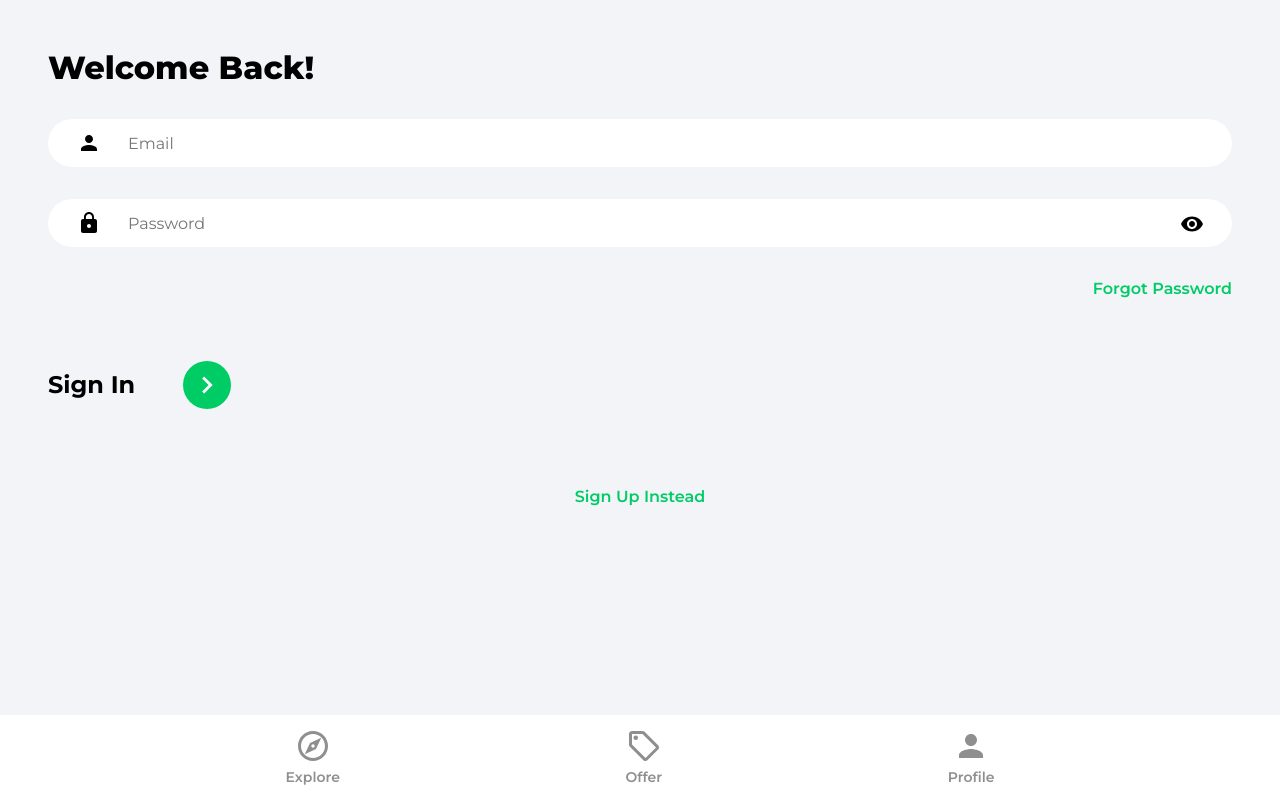
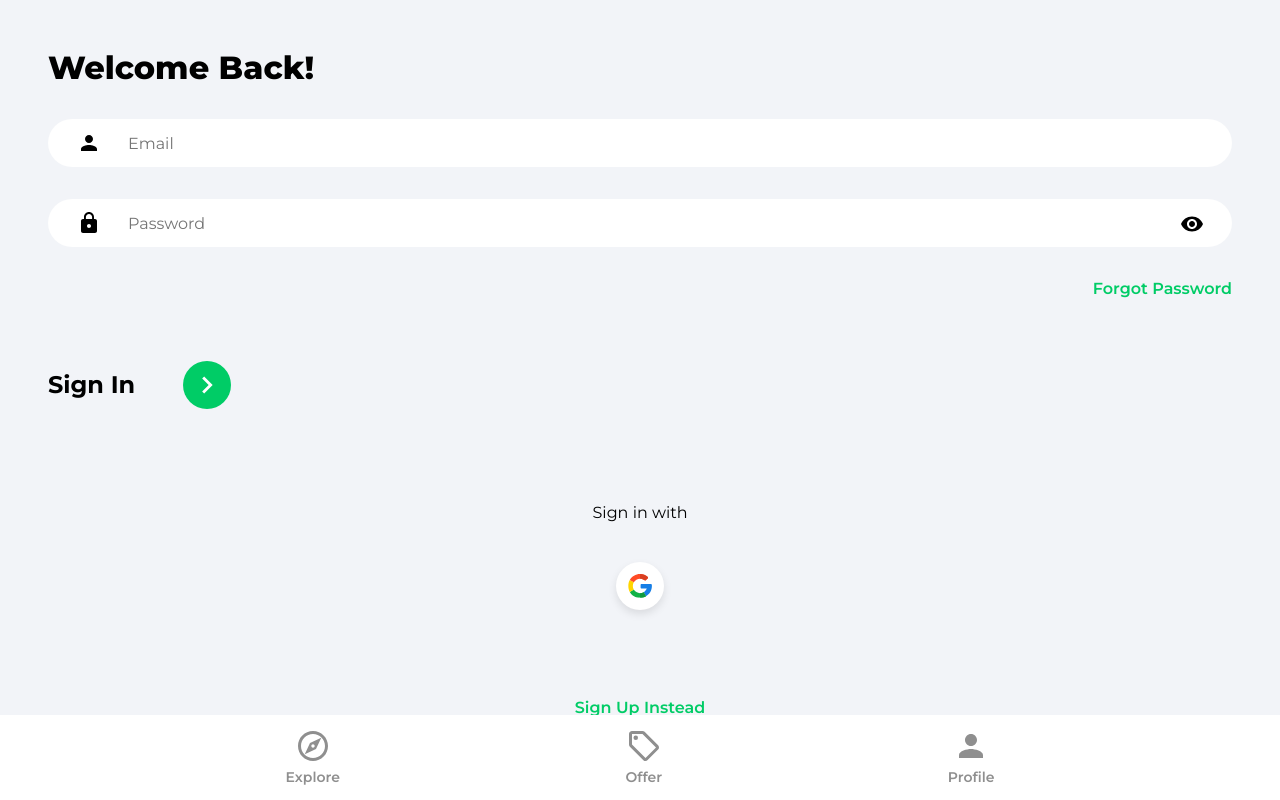
Before and after one commit to ReneMSdev/house-marketplace, a React (Vite) app: page /sign-in in a window 1280 px wide. Built offline with nearby package versions, Linux system fonts and the light colour scheme; no server answers.

Commit message:
Google OAuth

```diff
--- /dev/null
+++ b/src/components/OAuth.jsx
@@ -0,0 +1,54 @@
+import { useLocation, useNavigate } from 'react-router-dom'
+import { signInWithPopup, GoogleAuthProvider } from 'firebase/auth'
+import { doc, setDoc, getDoc, serverTimestamp } from 'firebase/firestore'
+import { auth, db } from '../firebase.config'
+import { toast } from 'react-toastify'
+import googleIcon from '../assets/svg/googleIcon.svg'
+
+const OAuth = () => {
+  const navigate = useNavigate()
+  const location = useLocation()
+
+  const onGoogleClick = async () => {
+    try {
+      const provider = new GoogleAuthProvider()
+      const result = await signInWithPopup(auth, provider)
+      const user = result.user
+
+      // check for user
+      const docRef = doc(db, 'users', user.uid)
+      const docSnapshot = await getDoc(docRef)
+
+      // if user doesn't exist, create user in firestore
+      if (!docSnapshot.exists()) {
+        await setDoc(doc(db, 'users', user.uid), {
+          name: user.displayName,
+          email: user.email,
+          timestamp: serverTimestamp(),
+        })
+      }
+      navigate('/')
+      // eslint-disable-next-line no-unused-vars
+    } catch (error) {
+      console.log(`error: ${error}`)
+      toast.error('Could not authorize with Google')
+    }
+  }
+
+  return (
+    <div className="socialLogin">
+      <p>Sign {location.pathname === '/sign-up' ? 'up' : 'in'} with</p>
+      <button
+        className="socialIconDiv"
+        onClick={onGoogleClick}
+      >
+        <img
+          className="socialIconImg"
+          src={googleIcon}
+          alt="google"
+        />
+      </button>
+    </div>
+  )
+}
+export default OAuth
--- a/src/firebase.config.js
+++ b/src/firebase.config.js
@@ -1,4 +1,5 @@
 import { initializeApp } from 'firebase/app'
+import { getAuth } from 'firebase/auth'
 import { getFirestore } from 'firebase/firestore'
 
 // Your web app's Firebase configuration
@@ -13,4 +14,7 @@
 
 // Initialize Firebase
 const app = initializeApp(firebaseConfig)
+
+// Singleton Instances
+export const auth = getAuth(app)
 export const db = getFirestore()
--- a/src/hooks/useAuthStatus.js
+++ b/src/hooks/useAuthStatus.js
@@ -1,12 +1,12 @@
 import { useEffect, useState } from 'react'
-import { getAuth, onAuthStateChanged } from 'firebase/auth'
+import { onAuthStateChanged } from 'firebase/auth'
+import { auth } from '../firebase.config'
 
 export const useAuthStatus = () => {
   const [loggedIn, setLoggedIn] = useState(false)
   const [checkingStatus, setCheckingStatus] = useState(true)
 
   useEffect(() => {
-    const auth = getAuth()
     onAuthStateChanged(auth, (user) => {
       if (user) setLoggedIn(true)
 
--- a/src/pages/ForgotPassword.jsx
+++ b/src/pages/ForgotPassword.jsx
@@ -1,8 +1,9 @@
 import { useState } from 'react'
 import { Link } from 'react-router-dom'
-import { getAuth, sendPasswordResetEmail } from 'firebase/auth'
+import { sendPasswordResetEmail } from 'firebase/auth'
 import { toast } from 'react-toastify'
 import ArrowRightIcon from '../assets/svg/keyboardArrowRightIcon.svg?react'
+import { auth } from '../firebase.config'
 
 const ForgotPassword = () => {
   const [email, setEmail] = useState('')
@@ -12,7 +13,6 @@
   const onSubmit = async (e) => {
     e.preventDefault()
     try {
-      const auth = getAuth()
       await sendPasswordResetEmail(auth, email)
       toast.success('Email was sent')
       // eslint-disable-next-line no-unused-vars
--- a/src/pages/Profile.jsx
+++ b/src/pages/Profile.jsx
@@ -1,12 +1,11 @@
 import { useState } from 'react'
-import { getAuth, updateProfile } from 'firebase/auth'
+import { updateProfile } from 'firebase/auth'
 import { useNavigate } from 'react-router-dom'
-import { db } from '../firebase.config'
+import { auth, db } from '../firebase.config'
 import { updateDoc, doc } from 'firebase/firestore'
 import { toast } from 'react-toastify'
 
 const Profile = () => {
-  const auth = getAuth()
   const [changeDetails, setChangeDetails] = useState(false)
   const [formData, setFormData] = useState({
     name: auth.currentUser.displayName,
--- a/src/pages/SignIn.jsx
+++ b/src/pages/SignIn.jsx
@@ -1,7 +1,9 @@
 import { useState } from 'react'
 import { toast } from 'react-toastify'
 import { Link, useNavigate } from 'react-router-dom'
-import { getAuth, signInWithEmailAndPassword } from 'firebase/auth'
+import { signInWithEmailAndPassword } from 'firebase/auth'
+import { auth } from '../firebase.config'
+import OAuth from '../components/OAuth'
 import ArrowRightIcon from '../assets/svg/keyboardArrowRightIcon.svg?react'
 import visibilityIcon from '../assets/svg/visibilityIcon.svg'
 
@@ -26,7 +28,6 @@
     e.preventDefault()
 
     try {
-      const auth = getAuth()
       const userCredential = await signInWithEmailAndPassword(auth, email, password)
 
       if (userCredential.user) {
@@ -92,7 +93,7 @@
             </div>
           </form>
 
-          {/* Google OAuth */}
+          <OAuth />
 
           <Link
             to="/sign-up"
--- a/src/pages/SignUp.jsx
+++ b/src/pages/SignUp.jsx
@@ -1,9 +1,10 @@
 import { useState } from 'react'
 import { Link, useNavigate } from 'react-router-dom'
 import { toast } from 'react-toastify'
-import { getAuth, createUserWithEmailAndPassword, updateProfile } from 'firebase/auth'
+import { createUserWithEmailAndPassword, updateProfile } from 'firebase/auth'
+import OAuth from '../components/OAuth'
 import { setDoc, doc, serverTimestamp } from 'firebase/firestore'
-import { db } from '../firebase.config'
+import { auth, db } from '../firebase.config'
 import ArrowRightIcon from '../assets/svg/keyboardArrowRightIcon.svg?react'
 import visibilityIcon from '../assets/svg/visibilityIcon.svg'
 
@@ -29,7 +30,6 @@
     e.preventDefault()
 
     try {
-      const auth = getAuth()
       const userCredential = await createUserWithEmailAndPassword(auth, email, password)
       const user = userCredential.user
 
@@ -111,8 +111,7 @@
               </button>
             </div>
           </form>
-
-          {/* Google OAuth */}
+          <OAuth />
 
           <Link
             to="/sign-in"
--- a/vite.config.js
+++ b/vite.config.js
@@ -5,4 +5,7 @@
 // https://vite.dev/config/
 export default defineConfig({
   plugins: [react(), svgr()],
+  server: {
+    headers: {},
+  },
 })
```
